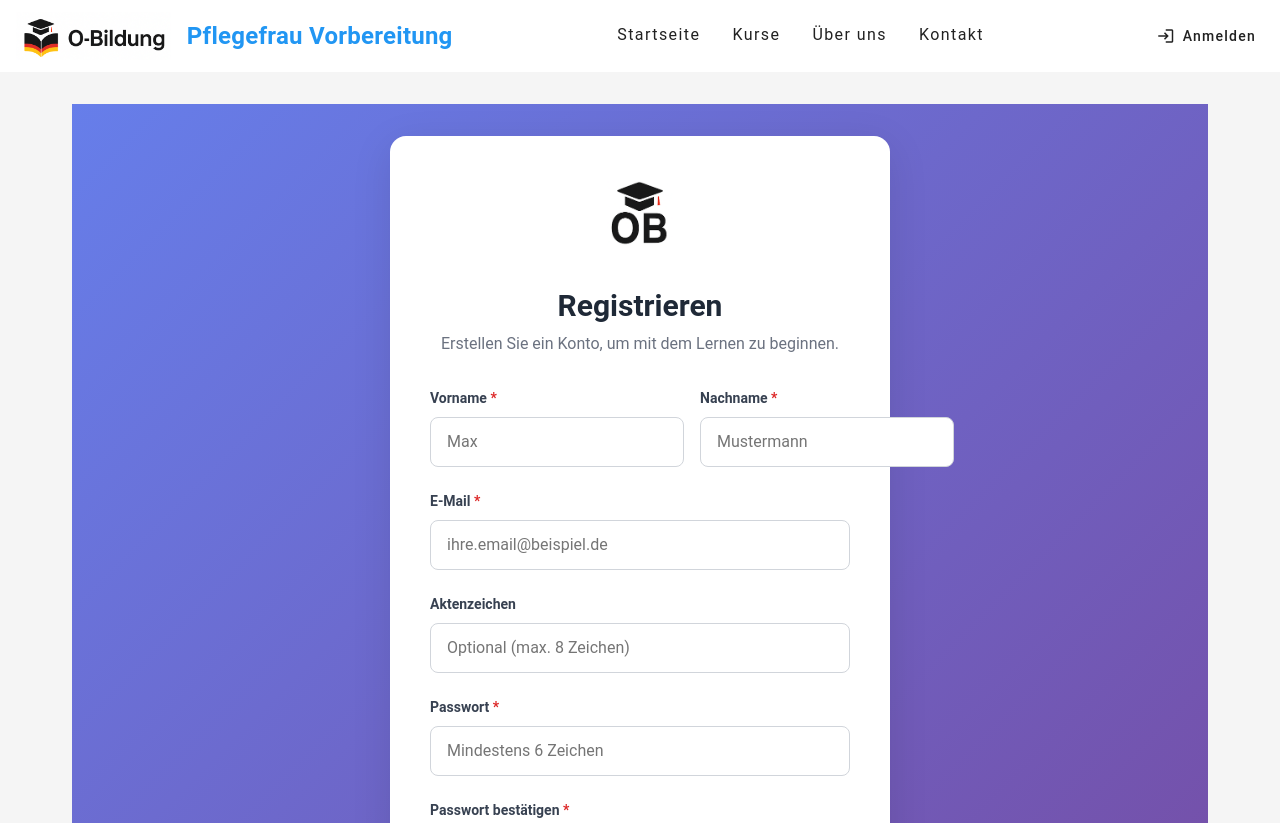
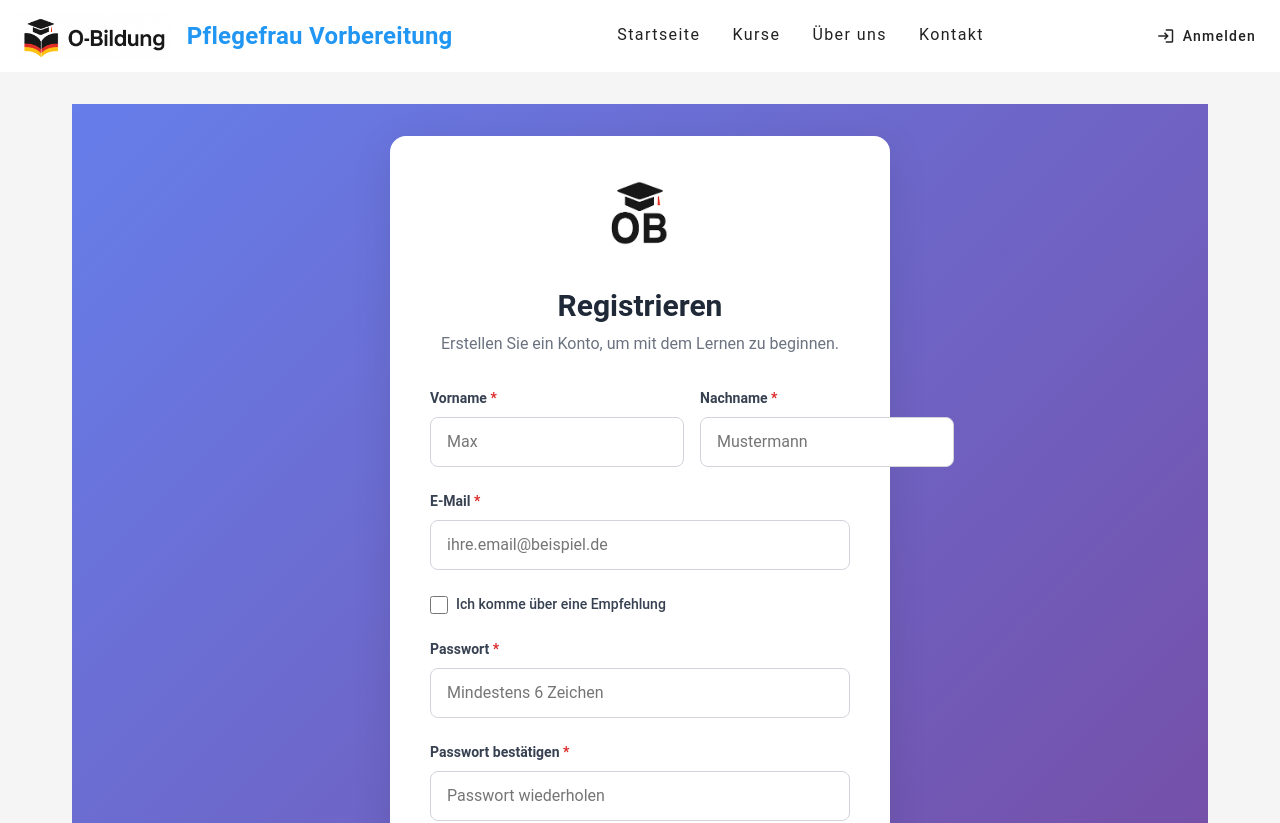
Before and after one commit to Kascali-services/Pflegefrau-Vorbereitung, an Angular app: page /auth/register in a window 1280 px wide. Shown: the top 823 px of the page. Built offline with nearby package versions, Linux system fonts and the light colour scheme.

Commit message:
Update registration form with recommendation checkbox and field
Co-authored-by: Kascabrel <107616396+Kascabrel@users.noreply.github.com>

```diff
--- a/src/app/core/services/auth.service.ts
+++ b/src/app/core/services/auth.service.ts
@@ -120,7 +120,7 @@ export class AuthService {
    * @param password User password
    * @param firstName User first name
    * @param lastName User last name
-   * @param aktenzeichen Optional reference number (max 8 characters)
+   * @param empfehlungsnummer Optional recommendation number (max 8 characters)
    * @returns Observable with created user data or error
    */
   register(
@@ -128,7 +128,7 @@ export class AuthService {
     password: string,
     firstName: string,
     lastName: string,
-    aktenzeichen?: string
+    empfehlungsnummer?: string
   ): Observable<User> {
     return new Observable(observer => {
       setTimeout(() => {
@@ -146,7 +146,7 @@ export class AuthService {
           email,
           firstName,
           lastName,
-          aktenzeichen: aktenzeichen || undefined,
+          aktenzeichen: empfehlungsnummer || undefined,
           passwordHash: password,
           createdAt: new Date(),
           updatedAt: new Date(),
--- a/src/app/features/auth/register/register.component.html
+++ b/src/app/features/auth/register/register.component.html
@@ -89,25 +89,41 @@
       </div>
 
       <div class="form-group">
-        <label for="aktenzeichen" class="form-label">
-          Aktenzeichen
+        <label class="checkbox-label">
+          <input
+            type="checkbox"
+            formControlName="viaRecommendation"
+            class="form-checkbox"
+          />
+          Ich komme über eine Empfehlung
+        </label>
+      </div>
+
+      @if (viaRecommendation?.value) {
+        <div class="form-group">
+          <label for="empfehlungsnummer" class="form-label">
+            Empfehlungsnummer <span class="required">*</span>
           </label>
           <input
-          id="aktenzeichen"
+            id="empfehlungsnummer"
             type="text"
-          formControlName="aktenzeichen"
+            formControlName="empfehlungsnummer"
             class="form-input"
-          placeholder="Optional (max. 8 Zeichen)"
-          [class.error]="aktenzeichen?.invalid && aktenzeichen?.touched"
+            placeholder="Max. 8 Zeichen"
+            [class.error]="empfehlungsnummer?.invalid && empfehlungsnummer?.touched"
           />
-        @if (aktenzeichen?.invalid && aktenzeichen?.touched) {
+          @if (empfehlungsnummer?.invalid && empfehlungsnummer?.touched) {
             <div class="field-error">
-            @if (aktenzeichen?.hasError('maxlength')) {
-              <span>Aktenzeichen darf maximal 8 Zeichen lang sein</span>
+              @if (empfehlungsnummer?.hasError('required')) {
+                <span>Empfehlungsnummer ist erforderlich</span>
+              }
+              @if (empfehlungsnummer?.hasError('maxlength')) {
+                <span>Empfehlungsnummer darf maximal 8 Zeichen lang sein</span>
               }
             </div>
           }
         </div>
+      }
 
       <div class="form-group">
         <label for="password" class="form-label">
--- a/src/app/features/auth/register/register.component.scss
+++ b/src/app/features/auth/register/register.component.scss
@@ -106,6 +106,24 @@
   font-size: 0.875rem;
 }
 
+.checkbox-label {
+  display: flex;
+  align-items: center;
+  gap: 0.5rem;
+  font-size: 0.875rem;
+  font-weight: 500;
+  color: #374151;
+  cursor: pointer;
+  user-select: none;
+}
+
+.form-checkbox {
+  width: 1.125rem;
+  height: 1.125rem;
+  cursor: pointer;
+  accent-color: #667eea;
+}
+
 .submit-button {
   background: linear-gradient(135deg, #667eea 0%, #764ba2 100%);
   color: white;
--- a/src/app/features/auth/register/register.component.ts
+++ b/src/app/features/auth/register/register.component.ts
@@ -24,9 +24,22 @@ export class RegisterComponent {
       firstName: ['', [Validators.required, Validators.minLength(2)]],
       lastName: ['', [Validators.required, Validators.minLength(2)]],
       email: ['', [Validators.required, Validators.email]],
-      aktenzeichen: ['', [Validators.maxLength(8)]],
+      viaRecommendation: [false],
+      empfehlungsnummer: ['', [Validators.maxLength(8)]],
       password: ['', [Validators.required, Validators.minLength(6)]],
       confirmPassword: ['', [Validators.required]],
+    });
+
+    // Add conditional validation for empfehlungsnummer
+    this.registerForm.get('viaRecommendation')?.valueChanges.subscribe(isRecommended => {
+      const empfehlungsnummerControl = this.registerForm.get('empfehlungsnummer');
+      if (isRecommended) {
+        empfehlungsnummerControl?.setValidators([Validators.required, Validators.maxLength(8)]);
+      } else {
+        empfehlungsnummerControl?.setValidators([Validators.maxLength(8)]);
+        empfehlungsnummerControl?.setValue('');
+      }
+      empfehlungsnummerControl?.updateValueAndValidity();
     });
   }
 
@@ -45,9 +58,9 @@ export class RegisterComponent {
     this.isLoading = true;
     this.errorMessage = '';
 
-    const { email, firstName, lastName, aktenzeichen } = this.registerForm.value;
+    const { email, firstName, lastName, empfehlungsnummer } = this.registerForm.value;
 
-    this.authService.register(email, password, firstName, lastName, aktenzeichen).subscribe({
+    this.authService.register(email, password, firstName, lastName, empfehlungsnummer).subscribe({
       next: () => {
         this.isLoading = false;
         this.router.navigate(['/my-courses']);
@@ -89,4 +102,12 @@ export class RegisterComponent {
   get aktenzeichen() {
     return this.registerForm.get('aktenzeichen');
   }
+
+  get viaRecommendation() {
+    return this.registerForm.get('viaRecommendation');
+  }
+
+  get empfehlungsnummer() {
+    return this.registerForm.get('empfehlungsnummer');
+  }
 }
--- a/src/app/models/user.model.ts
+++ b/src/app/models/user.model.ts
@@ -10,7 +10,7 @@ export interface User {
   lastName?: string; // VARCHAR(100)
   avatarUrl?: string; // VARCHAR(500)
   role?: 'student' | 'content_manager' | 'admin'; // ENUM - User role in the system
-  aktenzeichen?: string; // VARCHAR(8) - Optional reference number for specific users
+  aktenzeichen?: string; // VARCHAR(8) - Recommendation number (Empfehlungsnummer) for users coming via recommendation
   createdAt?: Date; // TIMESTAMP DEFAULT CURRENT_TIMESTAMP
   updatedAt?: Date; // TIMESTAMP DEFAULT CURRENT_TIMESTAMP
   lastLoginAt?: Date; // TIMESTAMP
```
Lines whose indentation alone changed are shown as unchanged.
